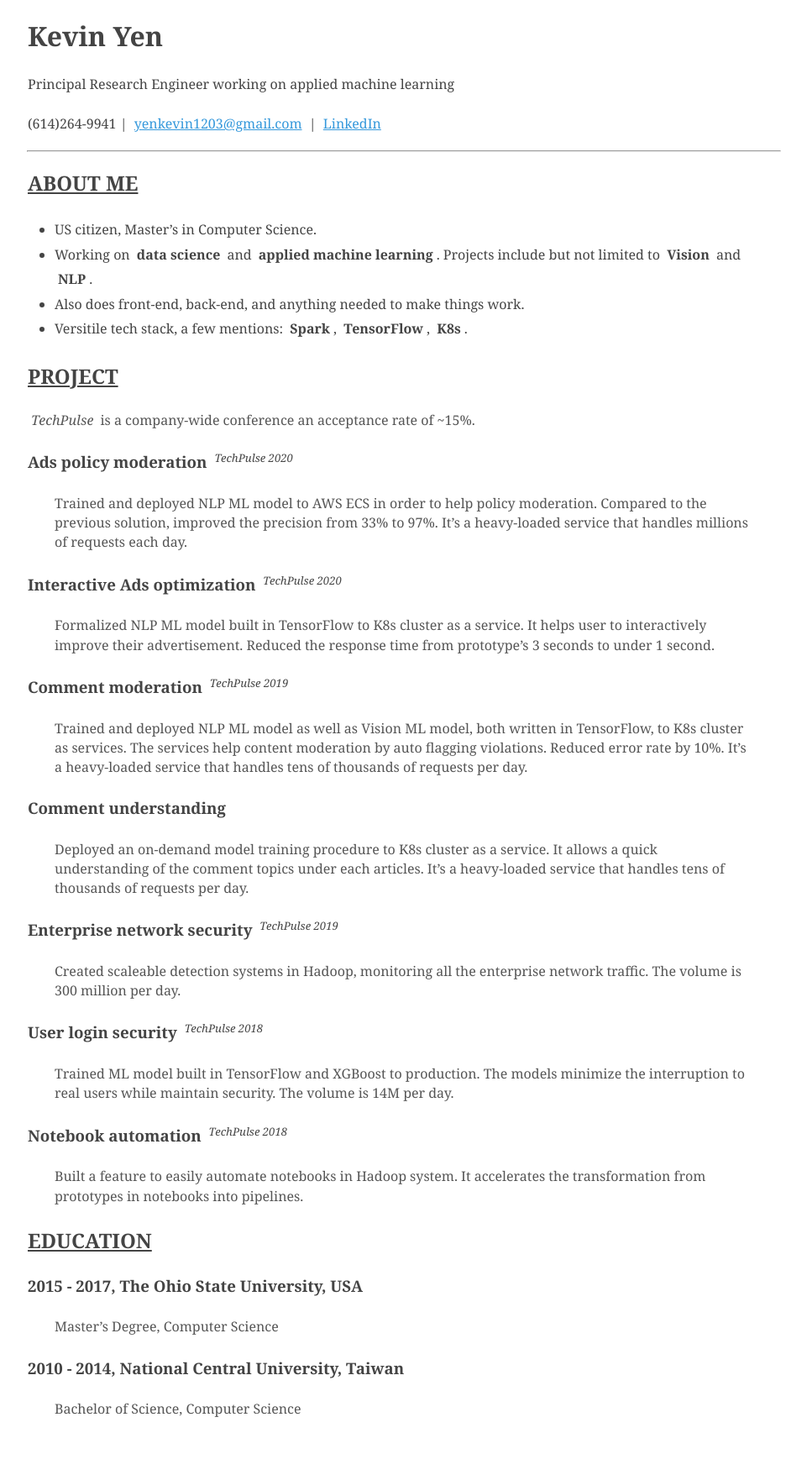
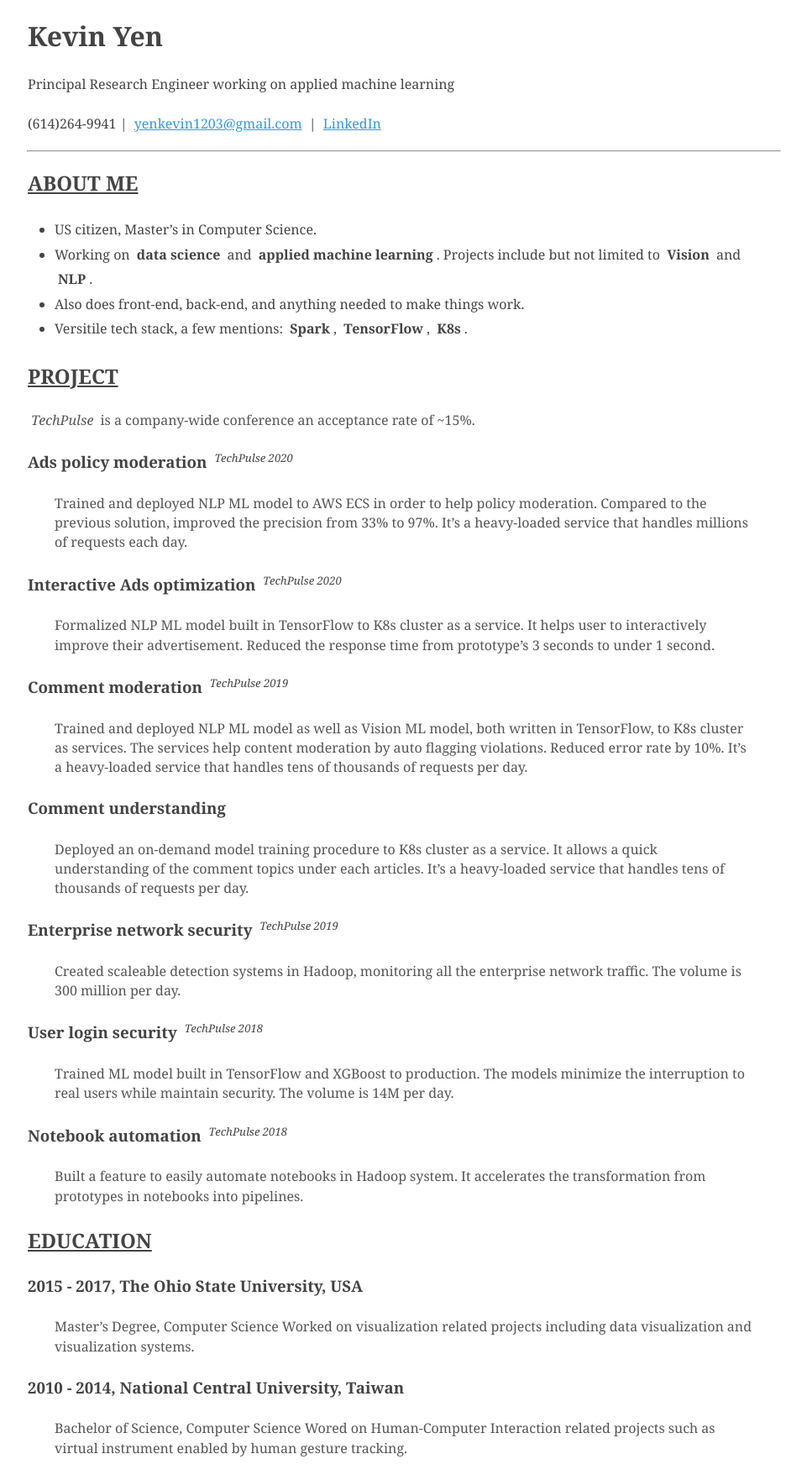
Before and after one commit to NivekNey/NivekNey.github.io, a Jekyll site: the page built from index.md, in a window 1280 px wide. Shown: the whole page at 84% size, without its empty margins (159-1120 px from the left). Built offline with Jekyll 4.4.1, drawn with Linux system fonts in a browser that asks for light colours; before the commit the page ends 1709 px from its top, so only the background shows below that.

Commit message:
Update index.md

```diff
--- a/index.md
+++ b/index.md
@@ -59,7 +59,9 @@ _TechPulse_ is a company-wide conference an acceptance rate of ~15%.
 ### 2015 - 2017, The Ohio State University, USA
 
 > Master's Degree, Computer Science
+> Worked on visualization related projects including data visualization and visualization systems.
 
 ### 2010 - 2014, National Central University, Taiwan
 
 > Bachelor of Science, Computer Science
+> Wored on Human-Computer Interaction related projects such as virtual instrument enabled by human gesture tracking.
```
